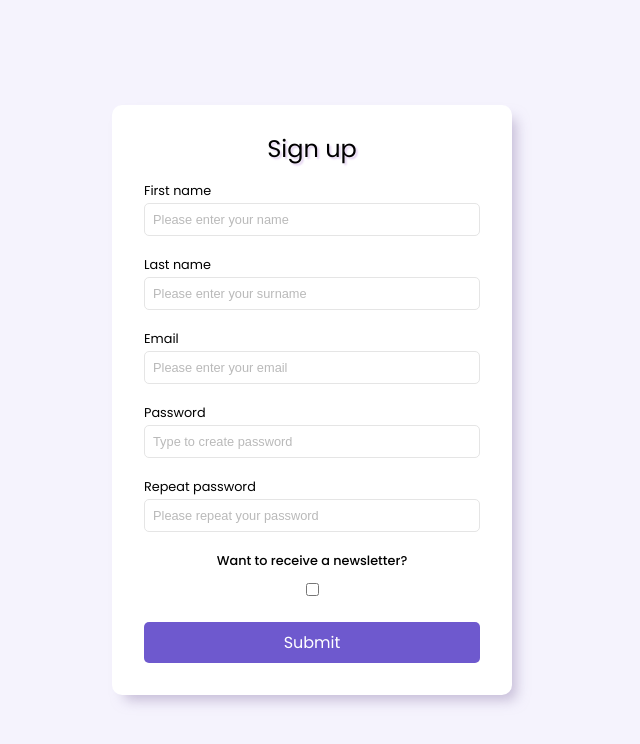
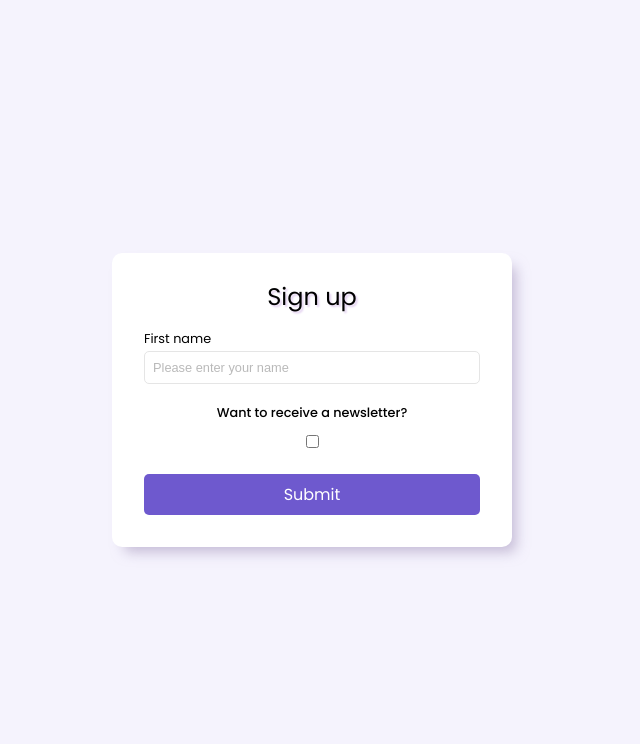
Before and after one commit to axseinga/typescript-task, a React (Create React App) app in the folder client/: page / in a window 1280 px wide. Shown: the top 744 px of the page, without its empty margins (328-968 px from the left). Built offline with nearby package versions, Linux system fonts and the light colour scheme.

Commit message:
implement use react form hook

```diff
--- a/client/package.json
+++ b/client/package.json
@@ -13,11 +13,13 @@
     "@types/styled-components": "^5.1.25",
     "react": "^18.0.0",
     "react-dom": "^18.0.0",
+    "react-hook-form": "^7.30.0",
     "react-scripts": "5.0.1",
     "styled-components": "^5.3.5",
     "styled-reset": "^4.3.4",
     "typescript": "^4.6.3",
-    "web-vitals": "^2.1.4"
+    "web-vitals": "^2.1.4",
+    "zustand": "^4.0.0-rc.0"
   },
   "scripts": {
     "start": "react-scripts start",
--- a/client/src/components/Button.tsx
+++ b/client/src/components/Button.tsx
@@ -4,7 +4,7 @@ import { StyledButton } from './styled/Button.styled';
 interface ButtonProps extends ButtonHTMLAttributes<HTMLButtonElement> {
   children: React.ReactNode;
   type: 'button' | 'submit' | 'reset';
-  handleClick: (event: React.MouseEvent<HTMLButtonElement>) => void;
+  handleClick?: (event: React.MouseEvent<HTMLButtonElement>) => void;
   primary?: boolean;
   disabled?: boolean;
 }
--- a/client/src/components/Input.tsx
+++ b/client/src/components/Input.tsx
@@ -5,16 +5,22 @@ interface InputProps extends InputHTMLAttributes<HTMLInputElement> {
   name: string;
   label: string;
   type: 'text' | 'number' | 'email' | 'password';
-  value: string;
   placeholder: string;
-  handleChange: (e: ChangeEvent<HTMLInputElement>) => void;
+  register: any;
+  rules?: any;
+  errors?: any;
 }
 
-export const Input: React.FC<InputProps> = ({ name, label, type, value, placeholder, handleChange }) => {
+export const Input: React.FC<InputProps> = ({ name, label, type, placeholder, rules, register, errors }) => {
+  const errorMsg = errors[name]?.message;
+  console.log(errorMsg);
+  const hasError = Boolean(errors && errorMsg);
+
   return (
     <StyledInput>
       <label htmlFor={name}>{label}</label>
-      <input type={type} id={name} name={name} value={value} onChange={handleChange} placeholder={placeholder} />
+      <input type={type} id={name} name={name} placeholder={placeholder} {...(register && register(name, rules))} />
+      {hasError && <p>{errorMsg}</p>}
     </StyledInput>
   );
 };
--- a/client/src/pages/SignupPage/Form.tsx
+++ b/client/src/pages/SignupPage/Form.tsx
@@ -1,12 +1,30 @@
 import React from 'react';
+import { useForm } from 'react-hook-form';
 import { StyledForm } from './styled/Form.styled';
 import { Input } from '../../components/Input';
 import { Checkbox } from '../../components/Checkbox';
 import { Button } from '../../components/Button';
 
+interface FormTypes {
+  firstName: string;
+}
+
 export const Form: React.FC = () => {
+  const defaultValues: FormTypes = {
+    firstName: '',
+  };
+  const {
+    register,
+    handleSubmit,
+    formState: { errors },
+  } = useForm<FormTypes>();
+
+  const onSubmit = (formData: FormTypes) => {
+    console.log('submitting');
+  };
+
   return (
-    <StyledForm>
+    <StyledForm onSubmit={handleSubmit(onSubmit)}>
       <h1>Sign up</h1>
       <div>
         <Input
@@ -15,9 +33,11 @@ export const Form: React.FC = () => {
           type='text'
           value=''
           placeholder='Please enter your name'
-          handleChange={() => console.log('handling change')}
+          register={register}
+          rules={{ required: 'This field is required' }}
+          errors={errors}
         />
-        <Input
+        {/* <Input
           name='lastName'
           label='Last name'
           type='text'
@@ -48,10 +68,10 @@ export const Form: React.FC = () => {
           value=''
           placeholder='Please repeat your password'
           handleChange={() => console.log('handling change')}
-        />
+        /> */}
         <Checkbox label='Want to receive a newsletter?' isChecked={false} handleChange={() => console.log('handling change')} />
       </div>
-      <Button type='submit' primary handleClick={() => console.log('handling this click')}>
+      <Button type='submit' primary>
         Submit
       </Button>
     </StyledForm>
```
Also changed, not shown: 1 other file (tests, documents, lock files or other folders).
